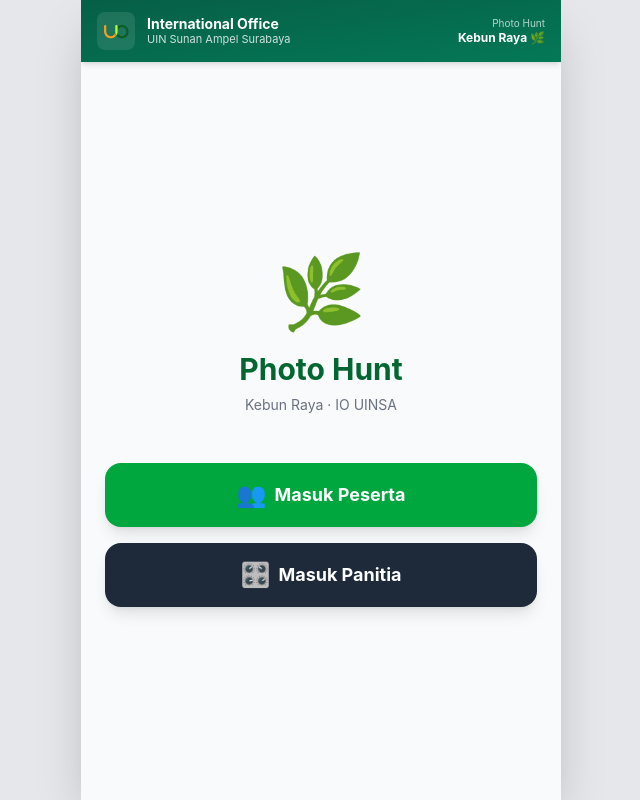
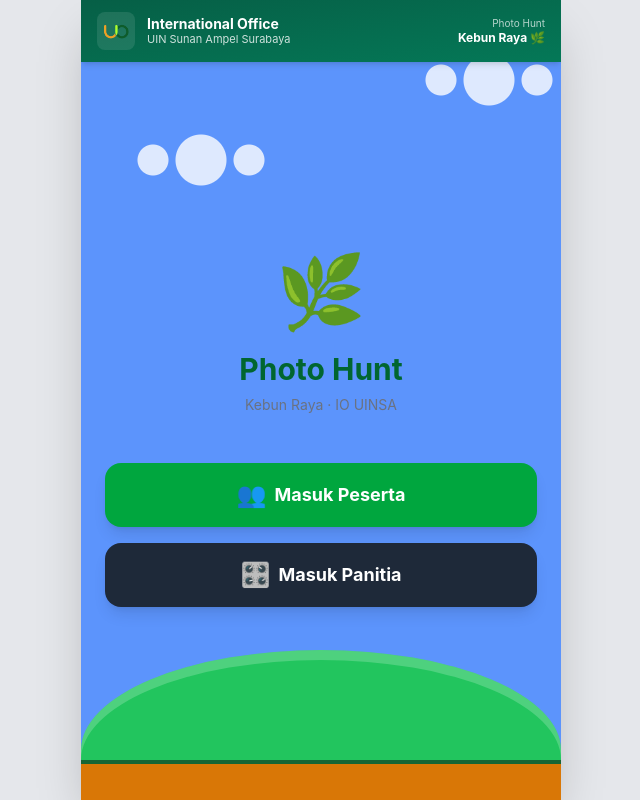
Before and after one commit to iouinsa/game, a Next.js app: page / in a window 1280 px wide. Shown: the whole page, without its empty margins (319-959 px from the left). Built offline with nearby package versions, Linux system fonts and the light colour scheme; no server answers; the database is empty.

Commit message:
Update layout.tsx

```diff
--- a/app/layout.tsx
+++ b/app/layout.tsx
@@ -1,10 +1,12 @@
 import type { Metadata, Viewport } from "next";
 import "./globals.css";
-import TimerProvider from "./components/TimerProvider";
 
 export const metadata: Metadata = {
   title: "Photo Hunt Kebun Raya — IO UINSA",
-  // ... (sisanya biarkan sama)
+  appleWebApp: {
+    capable: true,
+    statusBarStyle: "black-translucent",
+  },
 };
 
 export const viewport: Viewport = {
@@ -12,7 +14,7 @@ export const viewport: Viewport = {
   initialScale: 1,
   maximumScale: 1,
   userScalable: false,
-  themeColor: "#065f46",
+  themeColor: "#5c94fc", // Warna langit biru
 };
 
 export default function RootLayout({
@@ -23,10 +25,19 @@ export default function RootLayout({
   return (
     <html lang="id">
       <body className="antialiased">
-        <div className="flex flex-col h-[100dvh] max-w-[480px] mx-auto bg-gray-50 relative overflow-hidden shadow-2xl md:h-screen">
-          <TimerProvider>
+        {/* Container Utama (Frame HP) */}
+        <div className="flex flex-col h-[100dvh] max-w-[480px] mx-auto bg-white relative overflow-hidden shadow-2xl md:h-screen mario-bg">
+
+          {/* BACKGROUND SUPER MARIO */}
+          <div className="mario-clouds"></div>
+          <div className="mario-hills"></div>
+          <div className="mario-ground"></div>
+
+          {/* KONTEN APLIKASI (Diberi z-index biar di atas background) */}
+          <div className="relative z-10 flex flex-col h-full bg-transparent">
             {children}
-          </TimerProvider>
+          </div>
+
         </div>
       </body>
     </html>
```
